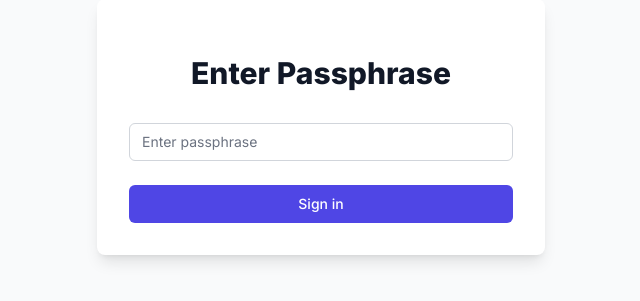
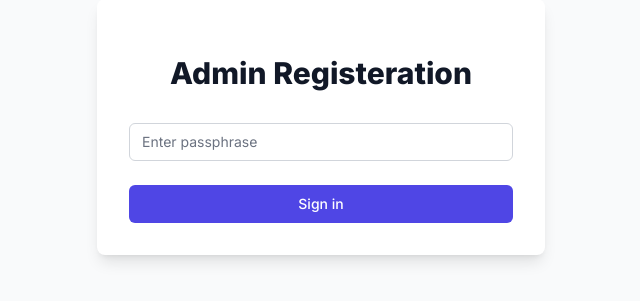
Before and after one commit to melonsugar01234/mdcu-anandaydonation, a Next.js app: page /admin/login in a window 1280 px wide. Shown: the part 273-574 px from the top of the page, without its empty margins (319-959 px from the left). Built offline with nearby package versions, Linux system fonts and the light colour scheme.

Commit message:
style:  admin login page

```diff
--- a/src/app/admin/login/page.tsx
+++ b/src/app/admin/login/page.tsx
@@ -29,7 +29,7 @@ export default function LoginPage() {
             <div className="max-w-md w-full space-y-8 p-8 bg-white rounded-lg shadow-lg">
                 <div>
                     <h2 className="mt-6 text-center text-3xl font-extrabold text-gray-900">
-                        Enter Passphrase
+                        Admin Registeration
                     </h2>
                 </div>
                 <form className="mt-8 space-y-6" onSubmit={handleSubmit}>
```
